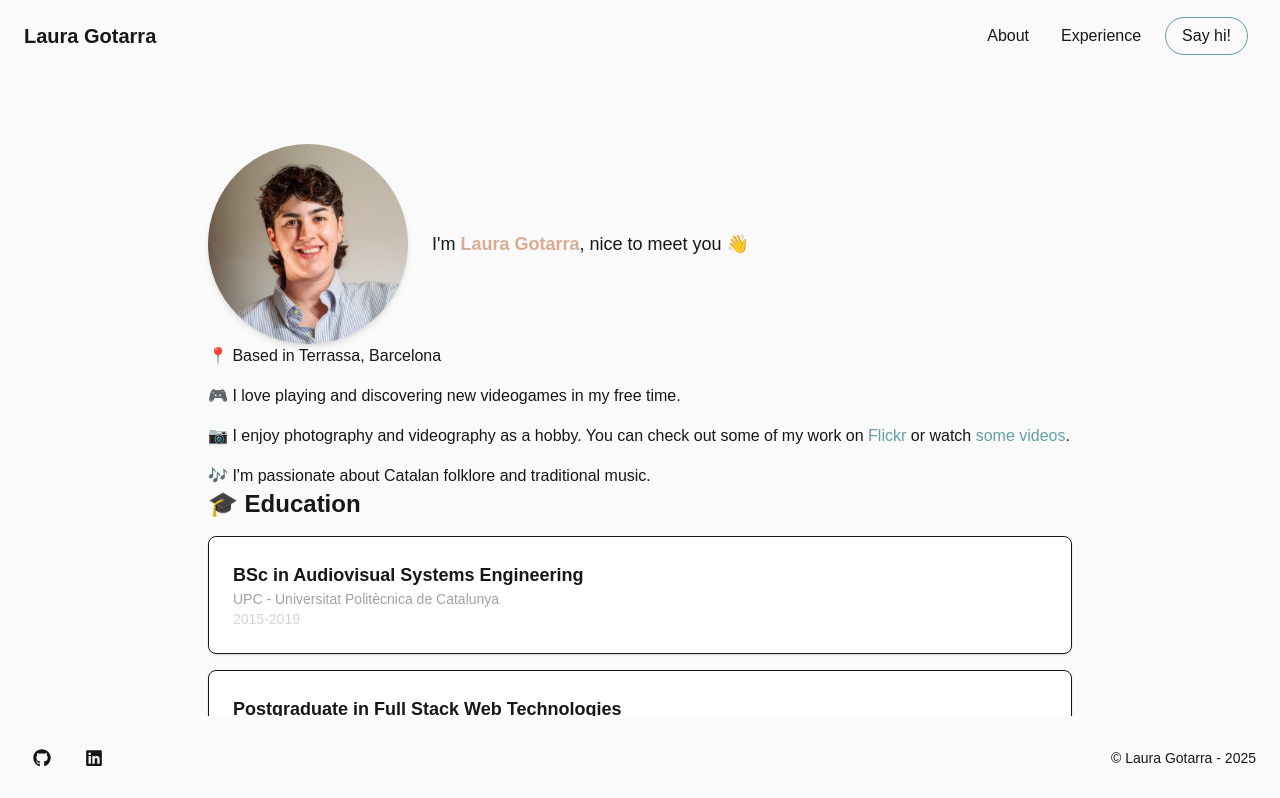
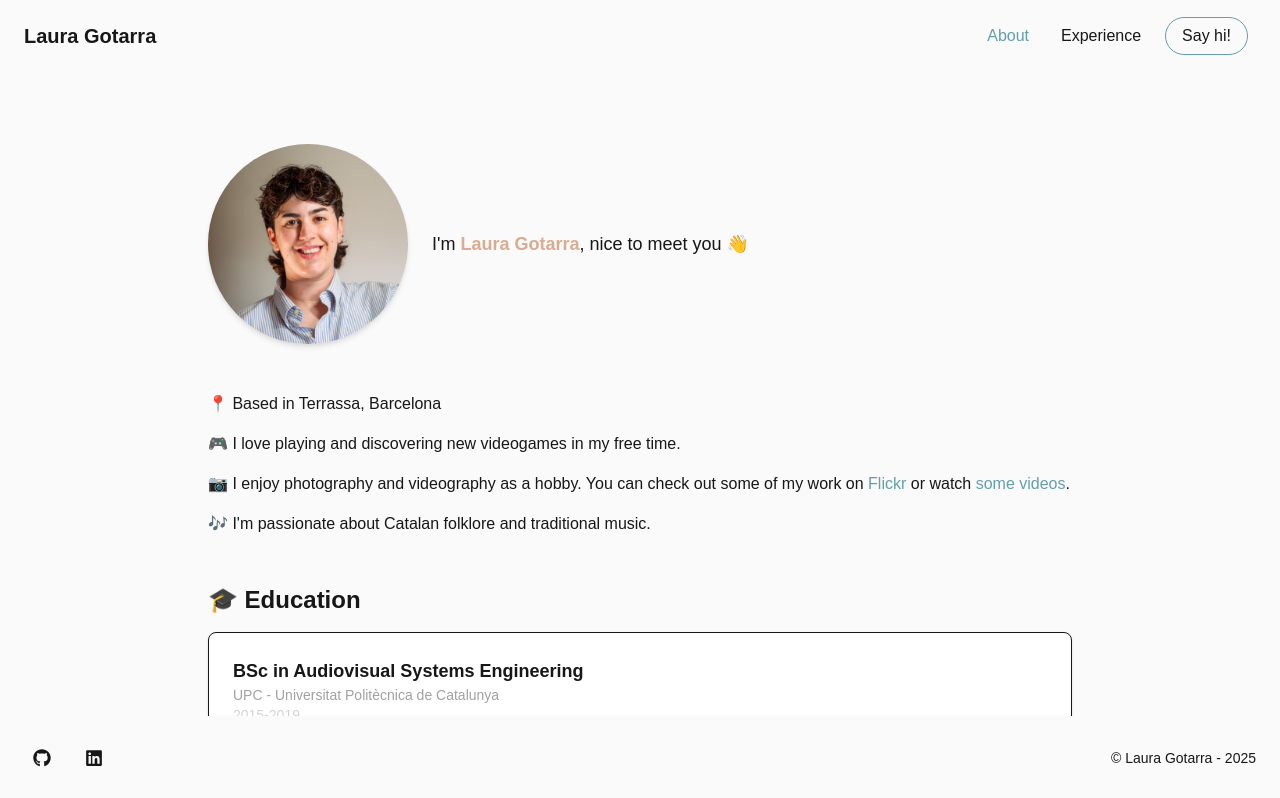
Before and after one commit to lgotarra/portfolio, a Next.js app: page /about in a window 1280 px wide. Shown: the top 798 px of the page. Built offline with nearby package versions, Linux system fonts and the light colour scheme.

Commit message:
feature: custom style if page selected

```diff
--- a/src/components/Navbar.tsx
+++ b/src/components/Navbar.tsx
@@ -5,6 +5,7 @@ import { useState } from "react";
 import { MenuItem } from "./MenuList";
 import { FaBars } from "react-icons/fa";
 import AnimatedMenu from "./AnimatedMenu";
+import NavbarLink from "./NavbarLink";
 
 export default function Navbar() {
   const [isMenuOpen, setIsMenuOpen] = useState<boolean>(false);
@@ -31,14 +32,9 @@ export default function Navbar() {
         {/* Desktop menu */}
         <div className="hidden sm:flex">
           {menuItems.map((item, index) => (
-            <Link
-              key={index}
-              href={item.href}
-              className="px-4 py-2 rounded transition hover:text-secondary"
-              onClick={handleRedirect}
-            >
+            <NavbarLink key={index} href={item.href} onClick={item.onClick}>
               {item.label}
-            </Link>
+            </NavbarLink>
           ))}
         </div>
         {/* Contact button */}
--- /dev/null
+++ b/src/components/NavbarLink.tsx
@@ -0,0 +1,34 @@
+"use client";
+
+import Link from "next/link";
+import { usePathname } from "next/navigation";
+import { ReactNode } from "react";
+
+interface NavbarLinkProps {
+  href: string;
+  children: ReactNode;
+  onClick?: () => void;
+  className?: string;
+}
+
+export default function NavbarLink({
+  href,
+  children,
+  onClick,
+  className = "",
+}: NavbarLinkProps) {
+  const pathname = usePathname();
+  const isActive = pathname === href;
+
+  return (
+    <Link
+      href={href}
+      onClick={onClick}
+      className={`px-4 py-2 rounded transition ${
+        isActive ? "text-secondary" : "hover:text-secondary"
+      } ${className}`}
+    >
+      {children}
+    </Link>
+  );
+}
--- a/src/styles/components.css
+++ b/src/styles/components.css
@@ -6,6 +6,6 @@
   }
 
   .mainPage {
-    @apply max-w-4xl mx-auto py-8 px-4
+    @apply max-w-4xl mx-auto py-8 px-4 space-y-12
   }
 }
```
